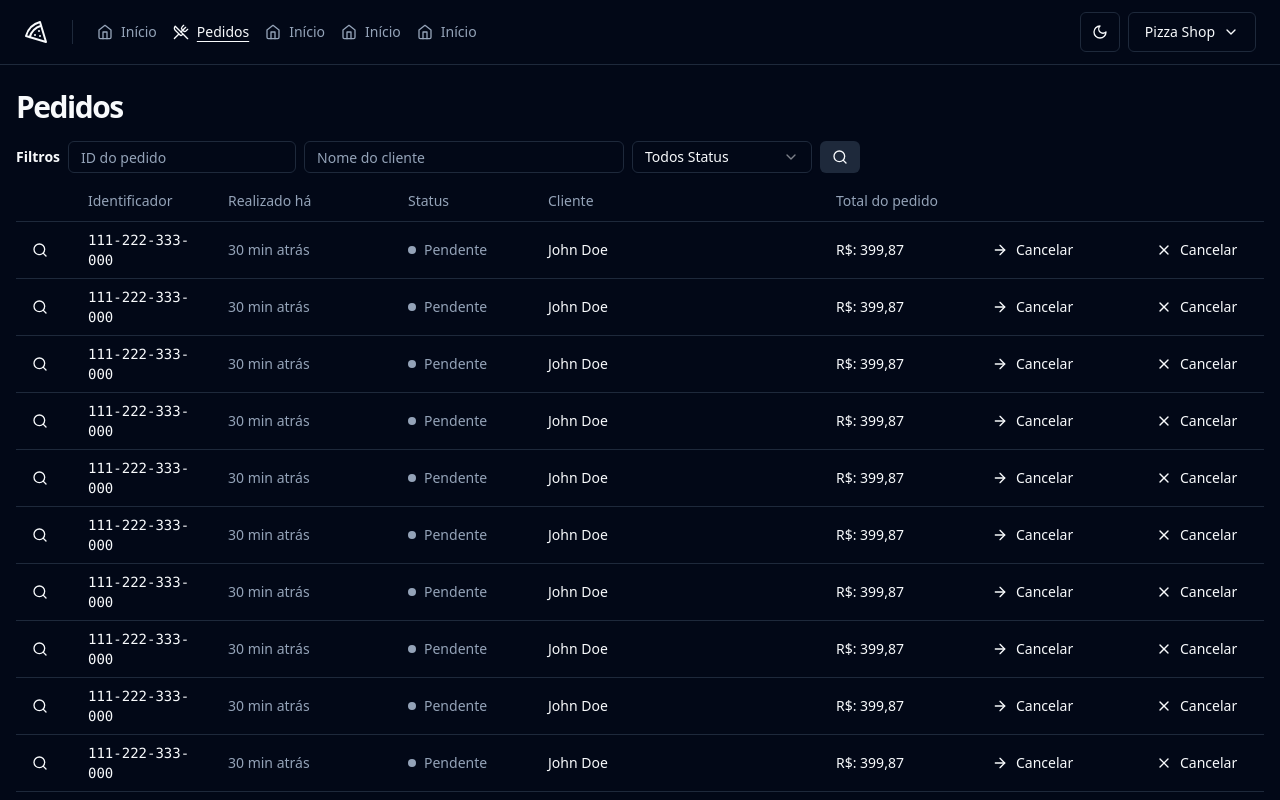
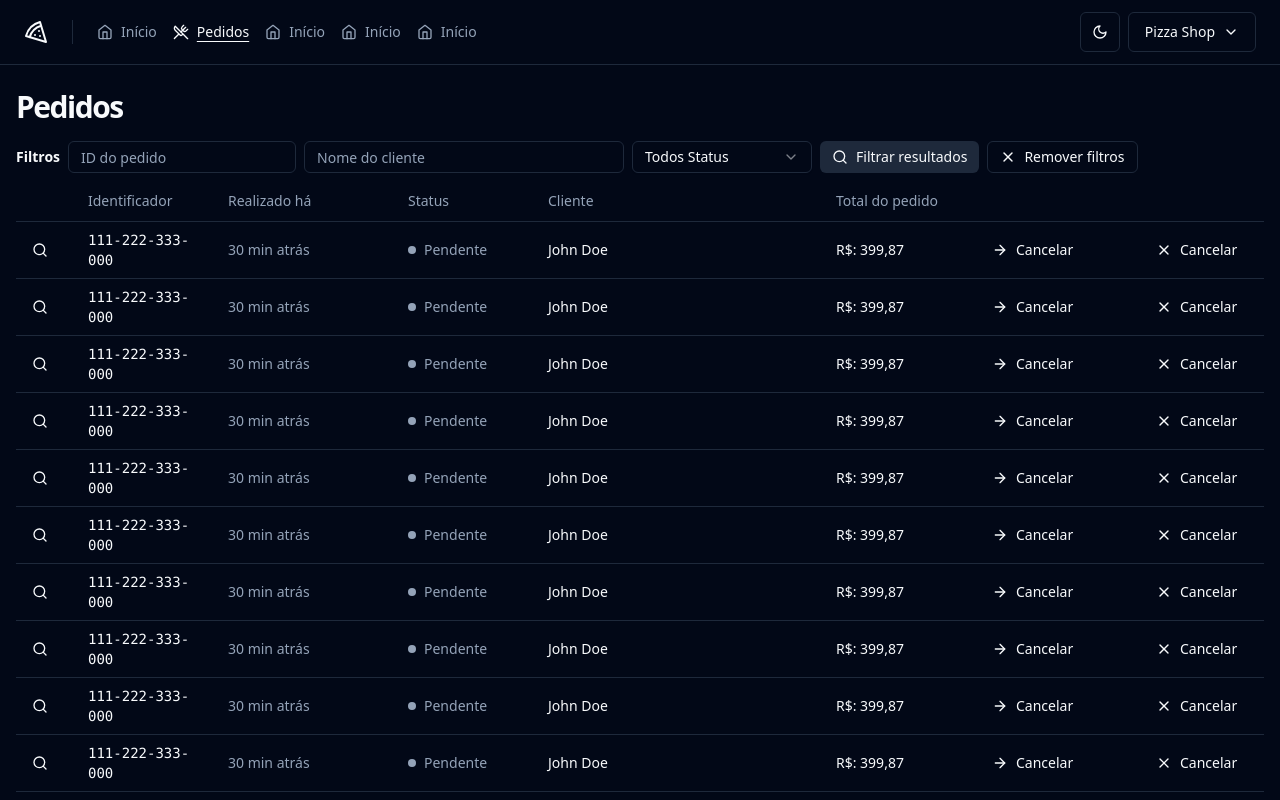
Before and after one commit to viniciochavess/RS-PIZZA-SHOP-R, a React (Vite) app: page /orders in a window 1280 px wide. Shown: the top 800 px of the page. Built offline with nearby package versions, Linux system fonts and the light colour scheme.

Commit message:
style: add component remove filter

```diff
--- a/src/pages/orders/order-table-filter.tsx
+++ b/src/pages/orders/order-table-filter.tsx
@@ -7,7 +7,7 @@ import {
   SelectTrigger,
   SelectValue,
 } from "@/components/ui/select";
-import { Search } from "lucide-react";
+import { Search, X } from "lucide-react";
 
 export function OrderTableFilter() {
   return (
@@ -28,8 +28,12 @@ export function OrderTableFilter() {
           <SelectItem value="delivered">Entregue</SelectItem>
         </SelectContent>
       </Select>
-      <Button size={"sm"} variant="secondary" className="h-8">
-        <Search className="w-4 h-4" />
+
+      <Button type="submit" size={"sm"} variant="secondary" className="h-8">
+        <Search className="w-4 h-4" /> Filtrar resultados
+      </Button>
+      <Button type="button" size={"sm"} variant="outline" className="h-8">
+        <X className="w-4 h-4" /> Remover filtros
       </Button>
     </form>
   );
```
